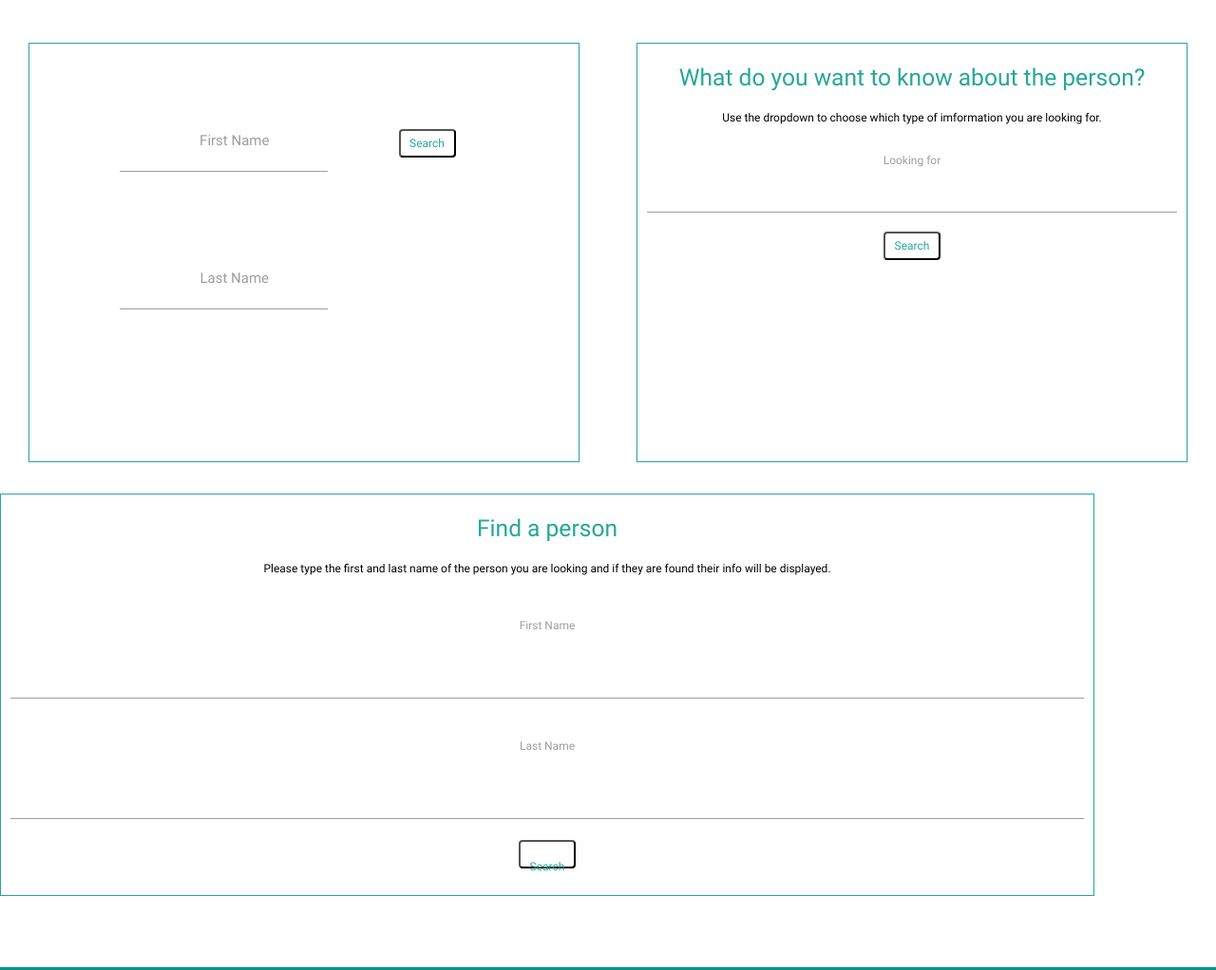
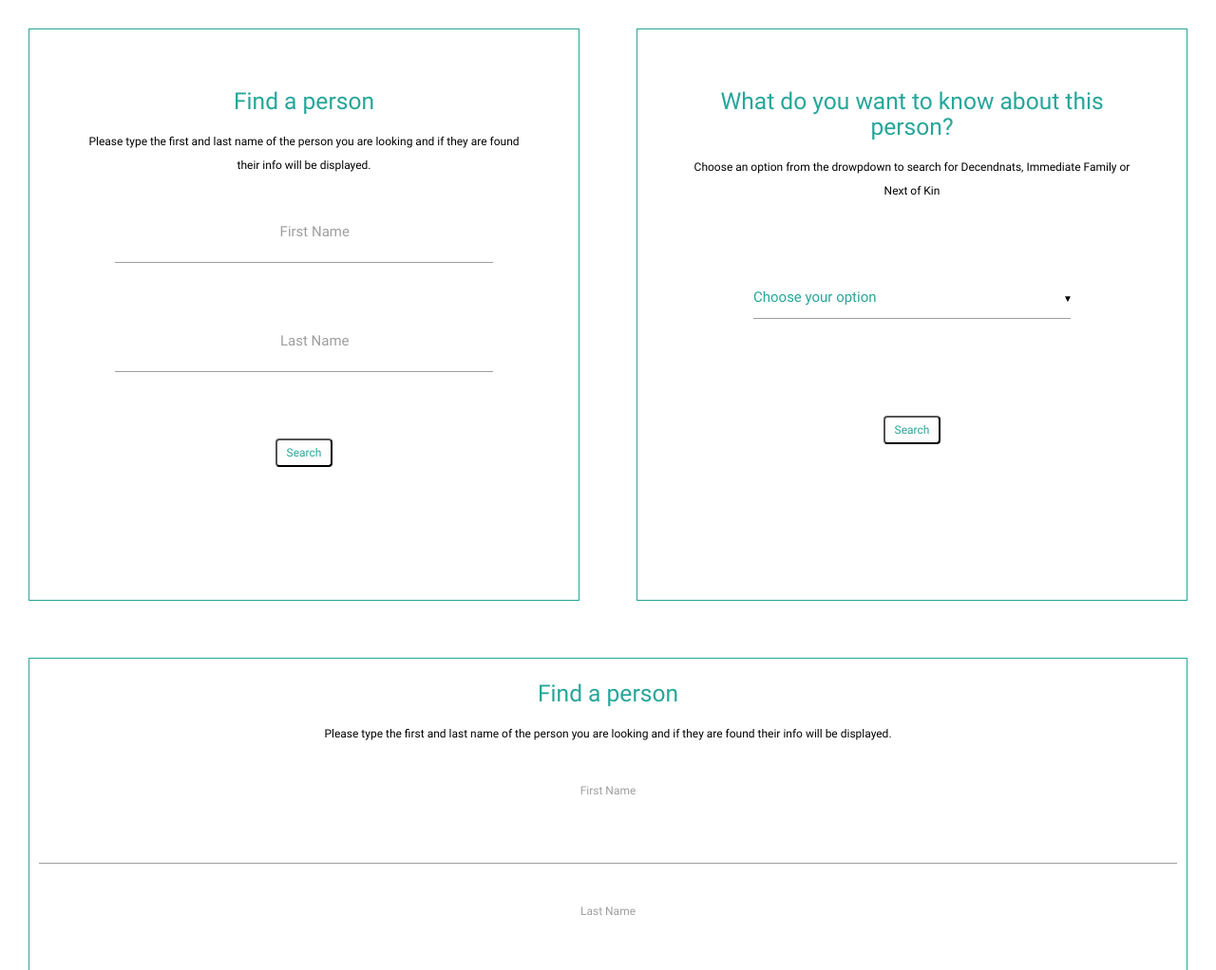
Before and after one commit to jenens/MostWanted.io, a website: page index2.html in a window 1280 px wide. Shown: the top 1022 px of the page at 95% size. Drawn offline with nearby package versions, Linux system fonts and the light colour scheme.

Commit message:
html and css changes

```diff
--- a/app.js
+++ b/app.js
@@ -320,3 +320,8 @@ function getDescendantsRecursively (idResults)
         }
         return (allDescendants);
 }
+
+// this is to initialize multiple select dropdown on html page
+  $(document).ready(function() {
+    $('select').material_select();
+  });
--- a/css/style.css
+++ b/css/style.css
@@ -11,9 +11,6 @@ p {
   line-height: 25px;
 }
 
-/*.button-collapse {
-  color: #26a69a;
-}*/
 
 h2{
 margin:2px;
@@ -91,7 +88,7 @@ padding: 5px;
     background-color: white;
     color: #26a69a;
     width: 50%;
-    padding: 2%;
+    padding: 10px;
     flex: 1 1 0;
 }
 
@@ -108,6 +105,39 @@ padding: 5px;
   padding: 10px;
   flex: 100%;
   order: 3;
+}
+
+
+.select-wrapper input.select-dropdown {
+    position: relative;
+    cursor: pointer;
+    background-color: transparent;
+    border: none;
+    border-bottom: 1px solid #9e9e9e;
+    outline: none;
+    height: 3rem;
+    line-height: 3rem;
+    width: 100%;
+    font-size: 1rem;
+    margin: 0 0 20px 0;
+    padding: 0;
+    display: block;
+}
+
+.wrapper {
+   position: relative;
+    padding: 50px;
+}
+
+
+.div {
+ padding: 2px;
+ margin: 2px;
+}
+
+.select-wrapper {
+    position: relative;
+    padding: 2px !important;
 }
 
 .button{
@@ -128,15 +158,6 @@ padding: 5px;
 
   }
 
-/*@media only screen and (max-width : 992px) {
-  .parallax-container .section {
-    position: top;
-    top: 40%;
-  }
-  #index-banner .section {
-    top: 10%;
-  }
-}*/
 
 @media only screen and (max-width : 600px) {
   #index-banner .section {
@@ -154,7 +175,6 @@ padding: 5px;
 footer.page-footer {
   margin: 0;
 }
-
 
 
 .teal-text.text-lighten-2 {
@@ -202,6 +222,12 @@ input[type=text], select {
 }
 
 .row .col.s3 {
+    width: 50%;
+    margin-left: 5px;
+    left: 5px;
+    right: 5px;
+
+.row .col.s12 {
     width: 50%;
     margin-left: 5px;
     left: 5px;
--- a/index2.html
+++ b/index2.html
@@ -13,79 +13,70 @@
     type="text/css">
     <link href="css/style.css" rel="stylesheet" type="text/css">
 </head>
-
-
-
 <body>
-
+    <div id="container" >
+    </div>
     <div id="container">
-    <span><p img src="img/crime_scene1.png"></p></span>
-  </div>
-
-
-<div id="container">
-
         <div class="row, div-1">
-    <form class="col 6">
-      <div class="row">
+            <div class= div>
+                <h5 class="center">Find a person</h5>
+                    <p class="boxText">Please type the first and last name of
+                    the person you are looking and if they are found their info
+                    will be displayed.</p>
                     <div class="input-field col s3">
-          <input  id="first_name" type="text" class="validate">
+                        <input class="validate" id="first_name" type="text">
                         <label for="first_name">First Name</label>
                     </div>
                     <div class="input-field col s3">
-          <input id="last_name" type="text" class="validate">
+                        <input class="validate" id="last_name" type="text">
                         <label for="last_name">Last Name</label>
                     </div>
-      <div>   <button type="button" class="button" onclick="initSearch()">Search</button> </div>
-
+                    <div>
+                        <button class="button" onclick="getChildren()" type=
+                        "button">Search</button>
+                    </div>
+            </div>
+            <div class="results" id="targetInfo"></div>
         </div>
 
-<!--     <div class="div-1">
+        <div class="row, div-1">
+            <div>
+                <h5 class="center">What do you want to know about this person?</h5>
+                    <p class="boxText">Choose an option from the drowpdown to search for Decendnats, Immediate Family or Next of Kin</p>
+
+                    <div class = wrapper class="input-field col s12">
+                      <select multiple>
+                        <option value="" disabled selected>Choose your option</option>
+                        <option value="1">Descendants</option>
+                        <option value="2">Immediate Family</option>
+                        <option value="3">Next of Kin</option>
+                      </select>
+                    </div>
+
+                    <div>
+                        <button class="button" onclick="initSearch()" type=
+                        "button">Search</button>
+                    </div>
+            </div>
+            <div class="results" id="targetInfo"></div>
+        </div>
+
+    <div class="div-3">
+        <center>
             <h5 class="center">Find a person</h5>
             <center>
-        <p class="boxText"> Please type the first and last name of the person you are looking and if they are found their info will be displayed.</p>
-
-
+                <p class="boxText">Please type the first and last name of the
+                person you are looking and if they are found their info will be
+                displayed.</p>
                 <form>
                     <label for="firstName">First Name</label><br>
                     <input id="firstName" name="firstname" type="text"><br>
                     <label for="lastName">Last Name</label><br>
                     <input id="lastName" name="lastname" type="text"><br>
-            <button type="button" class="button" onclick="initSearch()">Search</button>
-       </form> -->
-
-        <div id="targetInfo" class="results">
-        </div>
-    </div>
-
-    <div class="div-2">
-         <h5 class="center">What do you want to know about the person? </h5>
-        <center>
-        <p class="boxText"> Use the dropdown to choose which type of imformation you are looking for.</p>
-        <form class="center">
-
-
-            <label for="firstName">Looking for</label><br>
-            <input id="firstName" name="firstname" type="text"><br>
-            <button type="button" class="button" onclick="initSearch()">Search</button>
+                    <button class="button" onclick="initSearch()" type=
+                    "button">Search</button>
                 </form>
-    </div>
-</div>
-
-  <div class="div-3"><center>
-        <h5 class="center">Find a person</h5>
-        <center>
-        <p class="boxText"> Please type the first and last name of the person you are looking and if
-        they are found their info will be displayed.</p>
-        <form>
-            <label for="firstName">First Name</label><br>
-            <input id="firstName" name="firstname" type="text"><br>
-            <label for="lastName">Last Name</label><br>
-            <input id="lastName" name="lastname" type="text"><br>
-            <button type="button" class="button" onclick="initSearch()">Search</button>
-       </form>
-
-
+            </center>
         </center>
     </div>
      </div>
```
Lines whose indentation alone changed are shown as unchanged.
